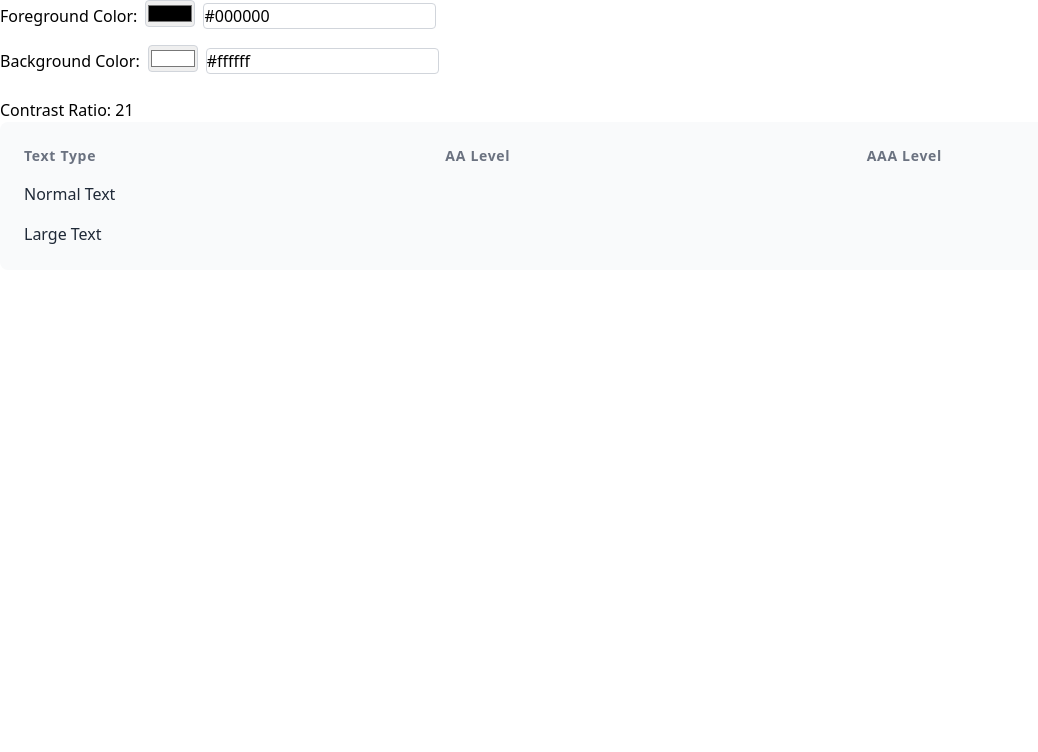
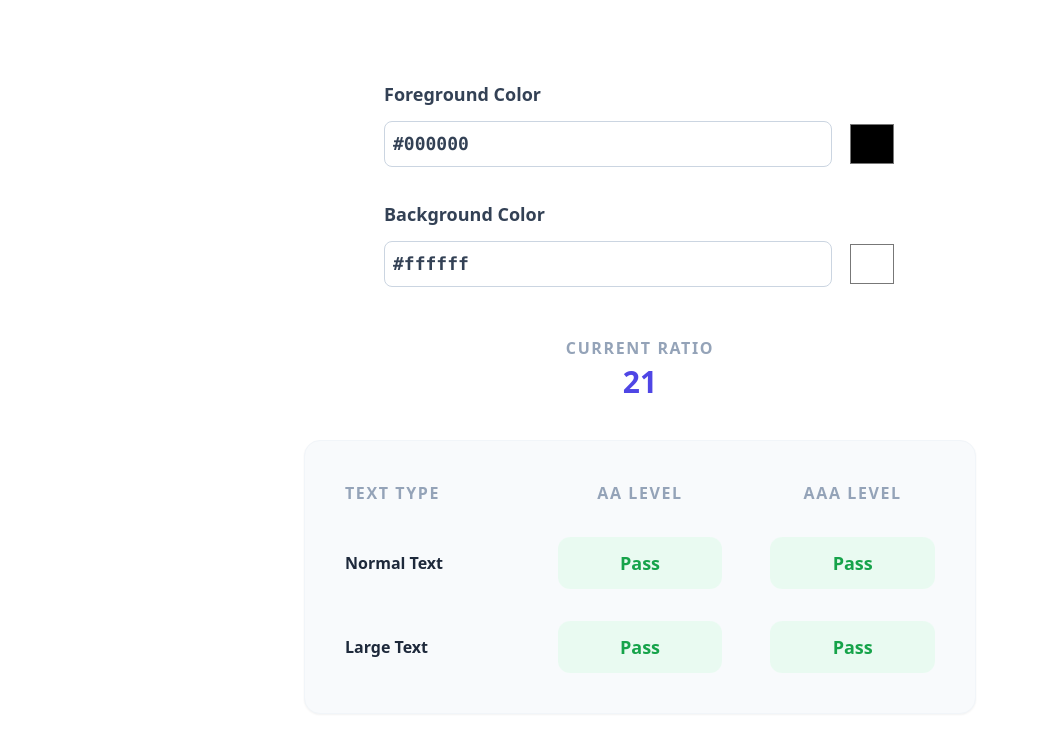
Before and after one commit to matanatkhalil/access-forge, a React (Vite) app in the folder client/: page /contrast-checker in a window 1280 px wide. Shown: the top 752 px of the page, without its empty margins (0-1038 px from the left). Built offline with nearby package versions, Linux system fonts and the light colour scheme.

Commit message:
feat: complete contrast checker logic and fix status rendering

```diff
--- a/client/src/Home.jsx
+++ b/client/src/Home.jsx
@@ -12,10 +12,16 @@ const Home = () => {
         </p>
       </header>
 
-      <section className="max-w-4xl mx-auto grid gap-6 md:grid-cols-2">
-        <div className="p-6 bg-white rounded-xl shadow-sm border border-slate-100 hover:border-indigo-300 transition-colors">
-          <h2 className="text-xl font-bold mb-2">AAC Communication Board</h2>
-          <p className="text-slate-500 mb-4">
+      <section className="max-w-4xl mx-auto grid gap-6 md:grid-cols-2 items-stretch">
+        <div className="relative group p-6 bg-white rounded-xl shadow-sm border border-slate-100 opacity-60 cursor-not-allowed transition-all">
+          <div className="absolute inset-0 bg-slate-900/5 flex items-center justify-center rounded-xl opacity-0 group-hover:opacity-100 transition-opacity">
+            <span className="bg-slate-800 text-white text-xs font-bold px-3 py-1 rounded-full uppercase tracking-widest">
+              Coming Soon
+            </span>
+          </div>
+
+          <h2 className="text-xl font-bold mb-2 text-slate-400">AAC Communication Board</h2>
+          <p className="text-slate-400 mb-4">
             Customizable high-contrast board for non-verbal communication.
           </p>
         </div>
--- a/client/src/tools/contrast-checker/ContrastChecker.jsx
+++ b/client/src/tools/contrast-checker/ContrastChecker.jsx
@@ -7,70 +7,91 @@ const ContrastChecker = () => {
   const contrastRatio = Number(getContrastRatio(foregroundColor, backgroundColor).toFixed(2));
 
   return (
-    <div className="contrast-checker">
-      <div className="color-inputs flex flex-col gap-4 mb-6">
-        <label>
-          Foreground Color:
+    <div className="contrast-checker flex flex-col items-center min-h-screen bg-white p-8">
+      {/* Input Section */}
+      <div className="color-inputs flex flex-col gap-8 mb-12 mt-12 w-full max-w-lg">
+        <label className="flex flex-col gap-3 text-lg font-semibold text-slate-700">
+          Foreground Color
+          <div className="flex items-center gap-4">
+            <input
+              type="text"
+              value={foregroundColor}
+              onChange={(e) => setForegroundColor(e.target.value)}
+              className="flex-1 p-2 border border-slate-300 rounded-lg font-mono focus:ring-2 focus:ring-indigo-500 outline-none"
+              placeholder="#000000"
+            />
             <input
               type="color"
               value={foregroundColor}
               onChange={(e) => setForegroundColor(e.target.value)}
-            className="ml-2 border border-gray-300 rounded"
+              className="w-12 h-12 border-none rounded-lg cursor-pointer bg-transparent"
             />
+          </div>
+        </label>
+
+        <label className="flex flex-col gap-3 text-lg font-semibold text-slate-700">
+          Background Color
+          <div className="flex items-center gap-4">
             <input
               type="text"
-            value={foregroundColor}
-            className="ml-2 border border-gray-300 rounded"
-            onChange={(e) => setForegroundColor(e.target.value)}
+              value={backgroundColor}
+              onChange={(e) => setBackgroundColor(e.target.value)}
+              className="flex-1 p-2 border border-slate-300 rounded-lg font-mono focus:ring-2 focus:ring-indigo-500 outline-none"
+              placeholder="#FFFFFF"
             />
-        </label>
-        <label>
-          Background Color:
             <input
               type="color"
               value={backgroundColor}
               onChange={(e) => setBackgroundColor(e.target.value)}
-            className="ml-2 border border-gray-300 rounded"
+              className="w-12 h-12 border-none rounded-lg cursor-pointer bg-transparent"
             />
-          <input
-            type="text"
-            value={backgroundColor}
-            className="ml-2 border border-gray-300 rounded"
-            onChange={(e) => setBackgroundColor(e.target.value)}
-          />
+          </div>
         </label>
       </div>
-      <div className="contrast-ratio">
-        <p className="contrast-ratio-value">Contrast Ratio: {contrastRatio}</p>
+
+      {/* Ratio Display */}
+      <div className="mb-10 text-center">
+        <p className="text-base uppercase tracking-widest text-slate-400 font-bold mb-1">
+          Current Ratio
+        </p>
+        <p className="text-3xl font-black text-indigo-600">{contrastRatio}</p>
       </div>
-      <div className="contrast-results grid grid-cols-3 gap-y-4 gap-x-8 p-6 bg-gray-50 rounded-lg">
+
+      {/* Results Table */}
+      <div className="contrast-results grid grid-cols-3 gap-y-8 gap-x-12 p-10 bg-slate-50 border border-slate-100 rounded-2xl w-full max-w-2xl items-center shadow-sm">
         {/* Header Row */}
-        <div className="font-semibold text-sm text-gray-500 tracking-wider">Text Type</div>
-        <div className="font-semibold text-sm text-gray-500 tracking-wider">AA Level</div>
-        <div className="font-semibold text-sm text-gray-500 tracking-wider">AAA Level</div>
+        <div className="text-base font-bold text-slate-400 uppercase tracking-widest">
+          Text Type
+        </div>
+        <div className="text-base font-bold text-slate-400 uppercase tracking-widest text-center">
+          AA Level
+        </div>
+        <div className="text-base font-bold text-slate-400 uppercase tracking-widest text-center">
+          AAA Level
+        </div>
 
         {/* Normal Text Row */}
-        <div className="font-medium text-gray-800">Normal Text</div>
+        <div className="text-base font-bold text-slate-800">Normal Text</div>
         <div
-          className={`font-bold ${aaNormalText(contrastRatio) === 'Pass' ? 'text-green-600' : 'text-red-600'}`}
+          className={`text-center py-3 rounded-xl font-black text-lg ${aaNormalText(contrastRatio) === 'Pass' ? 'text-green-600 bg-green-100/50' : 'text-red-600 bg-red-100/50'}`}
         >
           {aaNormalText(contrastRatio)}
         </div>
         <div
-          className={`font-bold ${aaaNormalText(contrastRatio) === 'Pass' ? 'text-green-600' : 'text-red-600'}`}
+          className={`text-center py-3 rounded-xl font-black text-lg ${aaaNormalText(contrastRatio) === 'Pass' ? 'text-green-600 bg-green-100/50' : 'text-red-600 bg-red-100/50'}`}
         >
           {aaaNormalText(contrastRatio)}
         </div>
 
         {/* Large Text Row */}
-        <div className="font-medium text-gray-800">Large Text</div>
+        <div className="text-base font-bold text-slate-800">Large Text</div>
         <div
-          className={`font-bold ${aaLargeText(contrastRatio) === 'Pass' ? 'text-green-600' : 'text-red-600'}`}
+          className={`text-center py-3 rounded-xl font-black text-lg ${aaLargeText(contrastRatio) === 'Pass' ? 'text-green-600 bg-green-100/50' : 'text-red-600 bg-red-100/50'}`}
         >
           {aaLargeText(contrastRatio)}
         </div>
         <div
-          className={`font-bold ${aaaLargeText(contrastRatio) === 'Pass' ? 'text-green-600' : 'text-red-600'}`}
+          className={`text-center py-3 rounded-xl font-black text-lg ${aaaLargeText(contrastRatio) === 'Pass' ? 'text-green-600 bg-green-100/50' : 'text-red-600 bg-red-100/50'}`}
         >
           {aaaLargeText(contrastRatio)}
         </div>
--- a/client/src/tools/contrast-checker/utils.js
+++ b/client/src/tools/contrast-checker/utils.js
@@ -45,7 +45,7 @@ export const getContrastRatio = (color1, color2) => {
 };
 
 const checkStatus = (ratio, threshold) => {
-  ratio >= threshold ? 'Pass' : 'Fail';
+  return ratio >= threshold ? 'Pass' : 'Fail';
 };
 
 export const aaNormalText = (ratio) => checkStatus(ratio, 4.5);
```
Lines whose indentation alone changed are shown as unchanged.
